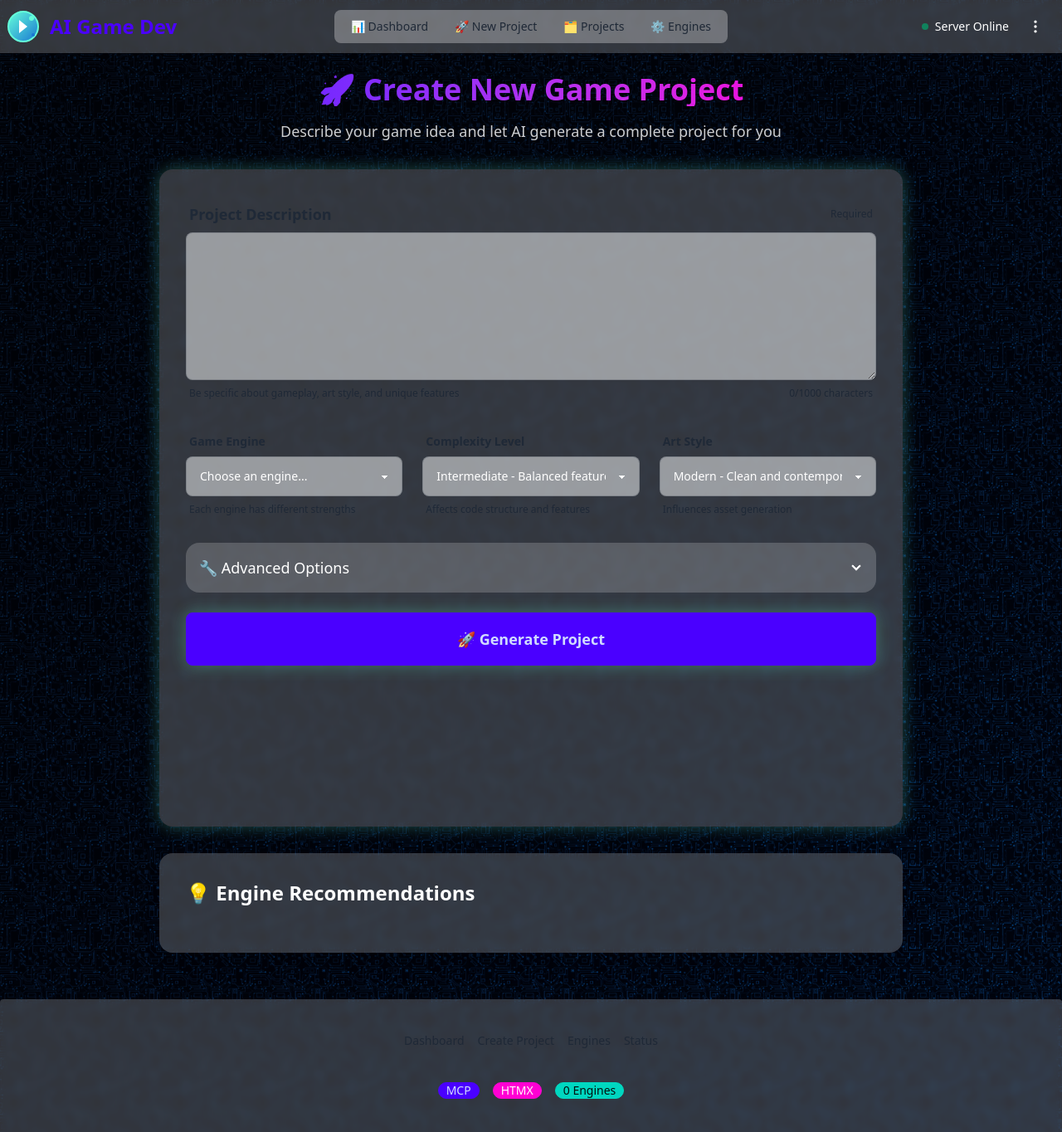
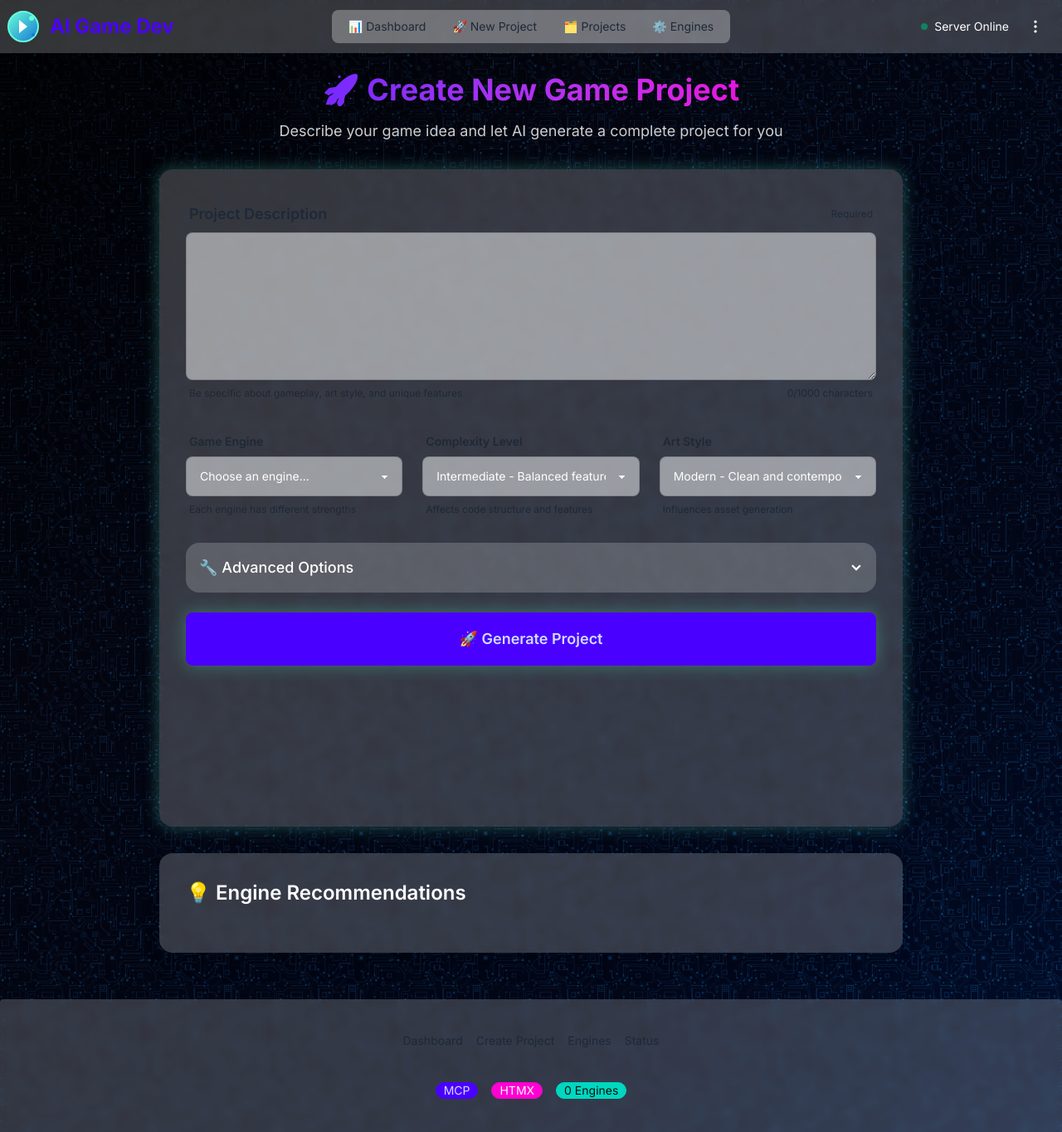
Before and after one commit to jbcom/ai_game_dev, a FastAPI app: template src/ai_game_dev/server/templates/pages/new_project.html in a window 1280 px wide. Shown: the top 1364 px of the page at 83% size. Run offline with FastAPI, Linux system fonts and the light colour scheme; the template is opened without the code that fills it, so the values that code supplies are empty; parts of the project's set-up code (start-up, migrations or seed data) failed here and were passed over; some libraries are stand-ins or nearby versions.

Commit message:
Update site's appearance with a darker theme and custom fonts
Integrates Google Fonts with 'Inter' and 'JetBrains Mono' for custom typography, sets the body background to a dark color (#0a0a0f), and adjusts gradients and styles in layout.html for a more contrasted, modern aesthetic.

Replit-Commit-Author: Agent
Replit-Commit-Session-Id: 1b54d3b5-d4c6-4de8-acf5-23211af63162
Replit-Commit-Checkpoint-Type: full_checkpoint
Replit-Commit-Screenshot-Url: https://storage.googleapis.com/screenshot-production-us-central1/8dee7001-f7ed-4e1d-9f3e-127cc40d23cc/1b54d3b5-d4c6-4de8-acf5-23211af63162/pApiKc6

```diff
--- a/src/ai_game_dev/server/templates/base/layout.html
+++ b/src/ai_game_dev/server/templates/base/layout.html
@@ -4,6 +4,11 @@
     <meta charset="UTF-8">
     <meta name="viewport" content="width=device-width, initial-scale=1.0">
     <title>{% block title %}AI Game Development Portal{% endblock %}</title>
+
+    <!-- Google Fonts -->
+    <link rel="preconnect" href="https://fonts.googleapis.com">
+    <link rel="preconnect" href="https://fonts.gstatic.com" crossorigin>
+    <link href="https://fonts.googleapis.com/css2?family=Inter:wght@300;400;500;600;700&family=JetBrains+Mono:wght@400;500;600&display=swap" rel="stylesheet">
 
     <!-- Tailwind CSS + DaisyUI -->
     <script src="https://cdn.tailwindcss.com"></script>
@@ -35,15 +40,23 @@
 
     <!-- Custom styles with generated assets -->
     <style>
+        * {
+            font-family: 'Inter', sans-serif;
+        }
+        .font-mono {
+            font-family: 'JetBrains Mono', monospace;
+        }
+        body {
+            background: #0a0a0f;
+        }
         .game-dev-gradient {
             background:
                 url('/static/assets/textures/circuit-pattern.png'),
-                linear-gradient(135deg, #1a1a2e 0%, #16213e 50%, #0f3460 100%),
-                radial-gradient(circle at 20% 80%, rgba(100, 255, 218, 0.1) 0%, transparent 50%),
-                radial-gradient(circle at 80% 20%, rgba(25, 118, 210, 0.1) 0%, transparent 50%);
-            background-size: 200px 200px, cover, cover, cover;
-            background-repeat: repeat, no-repeat, no-repeat, no-repeat;
-            background-blend-mode: overlay, normal, overlay, overlay;
+                linear-gradient(135deg, #0a0a0f 0%, #1a1a2e 30%, #16213e 70%, #0f3460 100%);
+            background-size: 300px 300px, cover;
+            background-repeat: repeat, no-repeat;
+            background-blend-mode: soft-light, normal;
+            min-height: 100vh;
         }
         .glow {
             box-shadow: 0 0 20px rgba(100, 255, 218, 0.3);
```
Also changed, not shown: other parts of src/ai_game_dev/server/templates/base/layout.html (+12 -9 lines).
